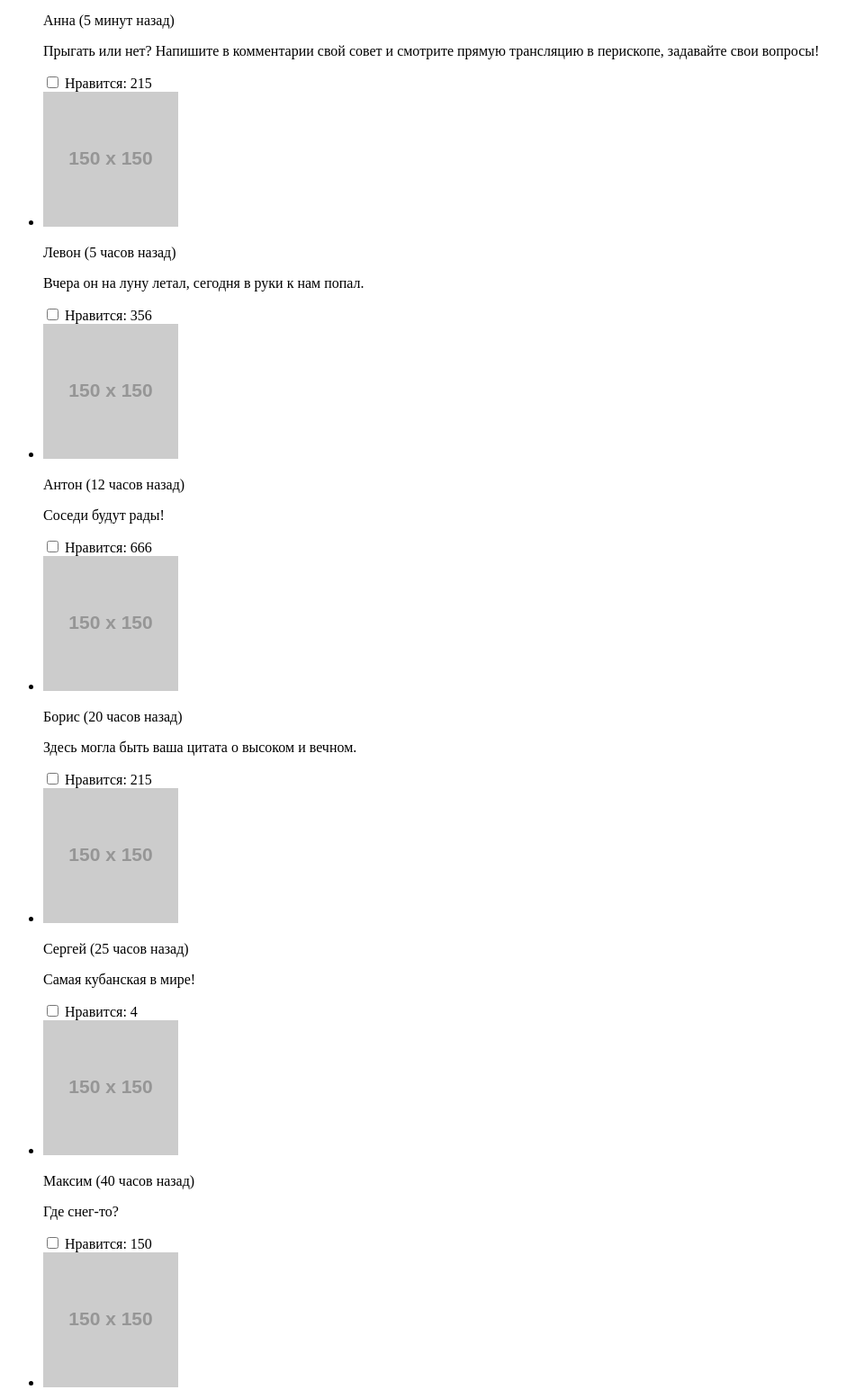
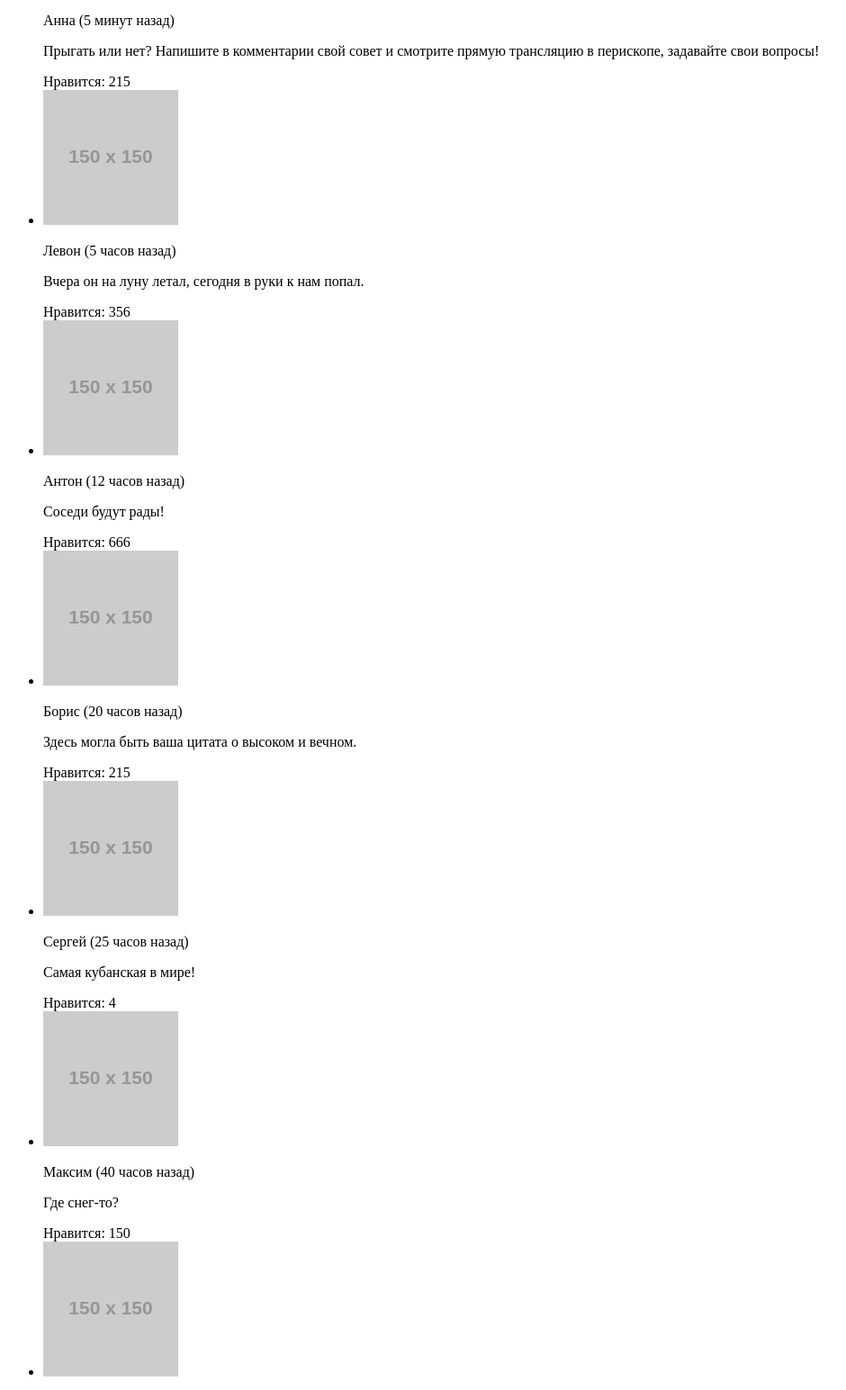
Before and after one commit to antonsos/375363-pink-20, a website: page source/photo.html in a window 1280 px wide. Shown: the part 528-2073 px from the top of the page at 90% size, without its empty margins (0-940 px from the left). Drawn offline with Linux system fonts and the light colour scheme; placeholder pictures from the web are drawn by us.

Commit message:
Заменил имена элементов. Заменил контролы на иконки.

```diff
--- a/source/photo.html
+++ b/source/photo.html
@@ -82,9 +82,9 @@
                   </p>
                   <div class="card__likes likes">
                     <div class="likes__wrapper">
-                      <label class="likes-label">
-                        <input type="checkbox" class="likes__icon js-likes-icon">
-                        <span class="likes-count">Нравится: 215</span>
+                      <label class="likes__label">
+                        <span class="likes__icon"></span>
+                        <span class="likes__count">Нравится: 215</span>
                       </label>
                     </div>
                   </div>
@@ -106,9 +106,9 @@
                   </p>
                   <div class="card__likes likes">
                     <div class="likes__wrapper">
-                      <label class="likes-label">
-                        <input type="checkbox" class="likes__icon js-likes-icon">
-                        <span class="likes-count">Нравится: 356</span>
+                      <label class="likes__label">
+                        <span class="likes__icon"></span>
+                        <span class="likes__count">Нравится: 356</span>
                       </label>
                     </div>
                   </div>
@@ -130,9 +130,9 @@
                   </p>
                   <div class="card__likes likes">
                     <div class="likes__wrapper">
-                      <label class="likes-label">
-                        <input type="checkbox" class="likes__icon js-likes-icon">
-                        <span class="likes-count">Нравится: 666</span>
+                      <label class="likes__label">
+                        <span class="likes__icon"></span>
+                        <span class="likes__count">Нравится: 666</span>
                       </label>
                     </div>
                   </div>
@@ -154,9 +154,9 @@
                   </p>
                   <div class="card__likes likes">
                     <div class="likes__wrapper">
-                      <label class="likes-label">
-                        <input type="checkbox" class="likes__icon js-likes-icon">
-                        <span class="likes-count">Нравится: 215</span>
+                      <label class="likes__label">
+                        <span class="likes__icon"></span>
+                        <span class="likes__count">Нравится: 215</span>
                       </label>
                     </div>
                   </div>
@@ -178,9 +178,9 @@
                   </p>
                   <div class="card__likes likes">
                     <div class="likes__wrapper">
-                      <label class="likes-label">
-                        <input type="checkbox" class="likes__icon js-likes-icon">
-                        <span class="likes-count">Нравится: 4</span>
+                      <label class="likes__label">
+                        <span class="likes__icon"></span>
+                        <span class="likes__count">Нравится: 4</span>
                       </label>
                     </div>
                   </div>
@@ -202,9 +202,9 @@
                   </p>
                   <div class="card__likes likes">
                     <div class="likes__wrapper">
-                      <label class="likes-label">
-                        <input type="checkbox" class="likes__icon js-likes-icon">
-                        <span class="likes-count">Нравится: 150</span>
+                      <label class="likes__label">
+                        <span class="likes__icon"></span>
+                        <span class="likes__count">Нравится: 150</span>
                       </label>
                     </div>
                   </div>
@@ -226,9 +226,9 @@
                   </p>
                   <div class="card__likes likes">
                     <div class="likes__wrapper">
-                      <label class="likes-label">
-                        <input type="checkbox" class="likes__icon js-likes-icon">
-                        <span class="likes-count">Нравится: 2560</span>
+                      <label class="likes__label">
+                        <span class="likes__icon"></span>
+                        <span class="likes__count">Нравится: 2560</span>
                       </label>
                     </div>
                   </div>
```
